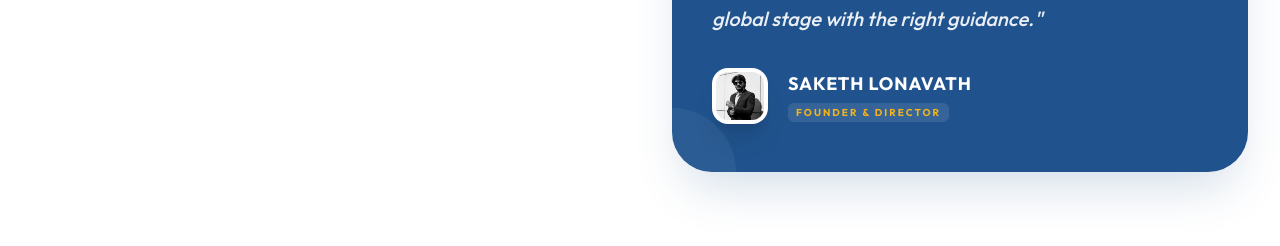
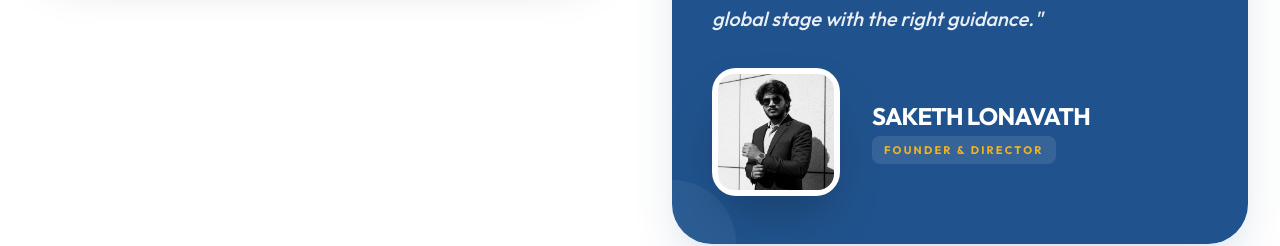
Before and after one commit to SuprajaDarapaneni/m5visa-advisors, a React (Vite) app: page / in a window 1280 px wide. Shown: the part 2400-2646 px from the top of the page. Built offline with nearby package versions, Linux system fonts and the light colour scheme.

Commit message:
feat: Improve About section styling and remove nav link
Enhances the visual presentation of the About section, particularly the founder's profile, with improved spacing, sizing, and typography. Also, removes the "How it Works" link from the navigation bar as it appears to be unused.

```diff
--- a/src/components/About.tsx
+++ b/src/components/About.tsx
@@ -68,13 +68,13 @@ export default function About() {
                   "Our mission at M5 Visa Advisors is to bridge the gap between global education dreams and reality. We believe every student deserves a chance to excel on the global stage with the right guidance."
                 </p>
 
-                <div className="flex items-center space-x-5">
-                  <div className="w-14 h-14 rounded-2xl bg-white p-1 shadow-xl flex items-center justify-center transform group-hover:rotate-6 transition-transform">
-                    <img src="/founder.jpeg" alt="Saketh Lonavath" className="w-full h-full object-cover rounded-xl" />
+                <div className="flex flex-col sm:flex-row items-start sm:items-center space-y-6 sm:space-y-0 sm:space-x-8">
+                  <div className="w-24 h-24 lg:w-32 lg:h-32 rounded-3xl bg-white p-1.5 shadow-2xl flex-shrink-0 transform group-hover:rotate-3 transition-transform overflow-hidden">
+                    <img src="/founder.jpeg" alt="Saketh Lonavath" className="w-full h-full object-cover rounded-2xl" />
                   </div>
                   <div>
-                    <div className="text-lg font-bold text-white uppercase tracking-wider">Saketh Lonavath</div>
-                    <div className="text-[10px] font-bold text-accent uppercase tracking-[0.2em] mt-1 bg-white/10 px-2 py-0.5 rounded-md inline-block">Founder & Director</div>
+                    <div className="text-2xl font-bold text-white uppercase tracking-tight mb-1">Saketh Lonavath</div>
+                    <div className="text-[11px] font-bold text-accent uppercase tracking-[0.2em] bg-white/10 px-3 py-1.5 rounded-lg inline-block">Founder & Director</div>
                   </div>
                 </div>
               </div>
--- a/src/components/Navbar.tsx
+++ b/src/components/Navbar.tsx
@@ -22,7 +22,6 @@ export default function Navbar() {
 
   const navLinks = [
     { name: 'Home', href: '/' },
-    { name: 'How it Works', href: '/#how-it-works' },
     { name: 'Destinations', href: '/destinations' },
     { name: 'Services', href: '/services' },
     { name: 'About Us', href: '/about' },
```
